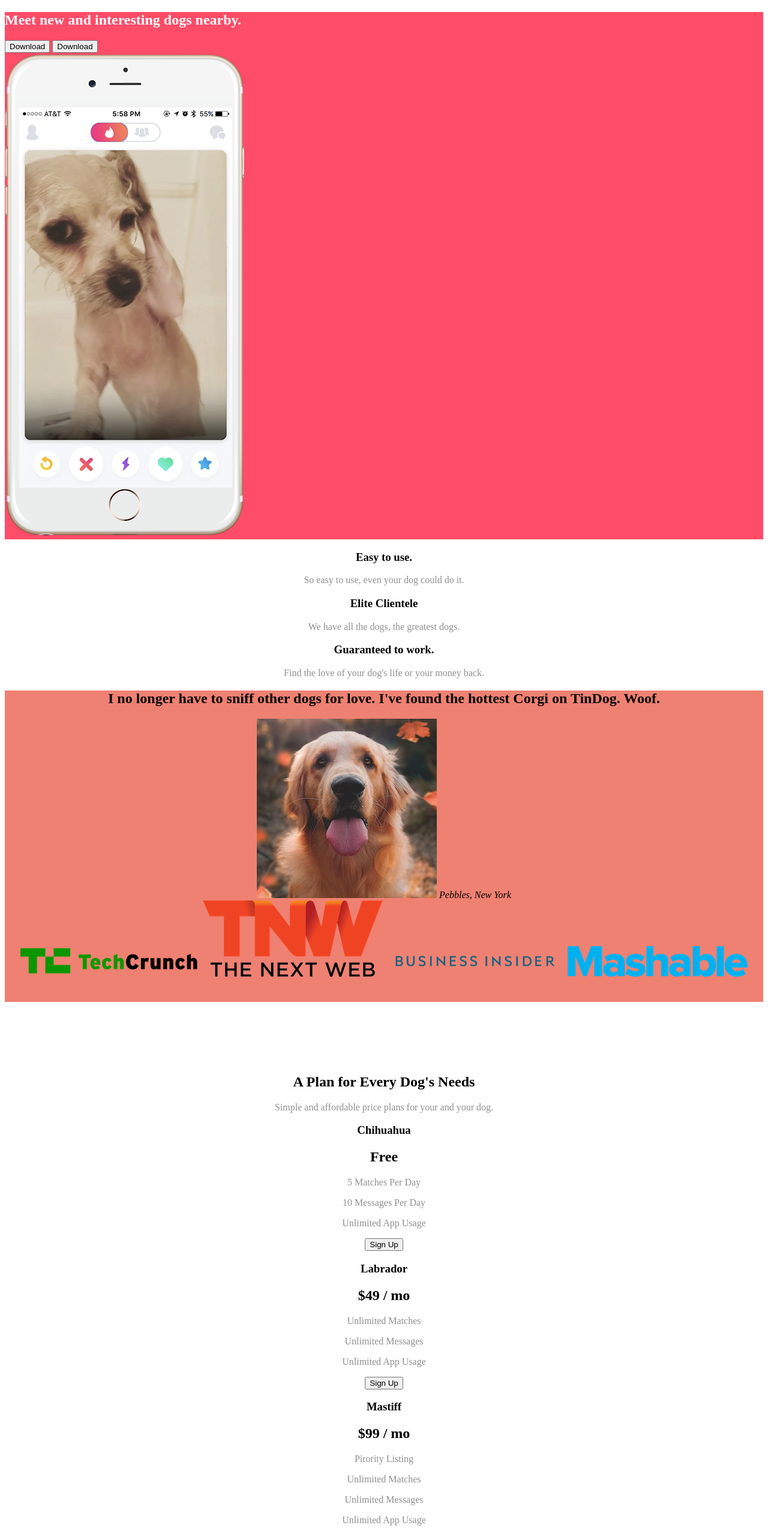
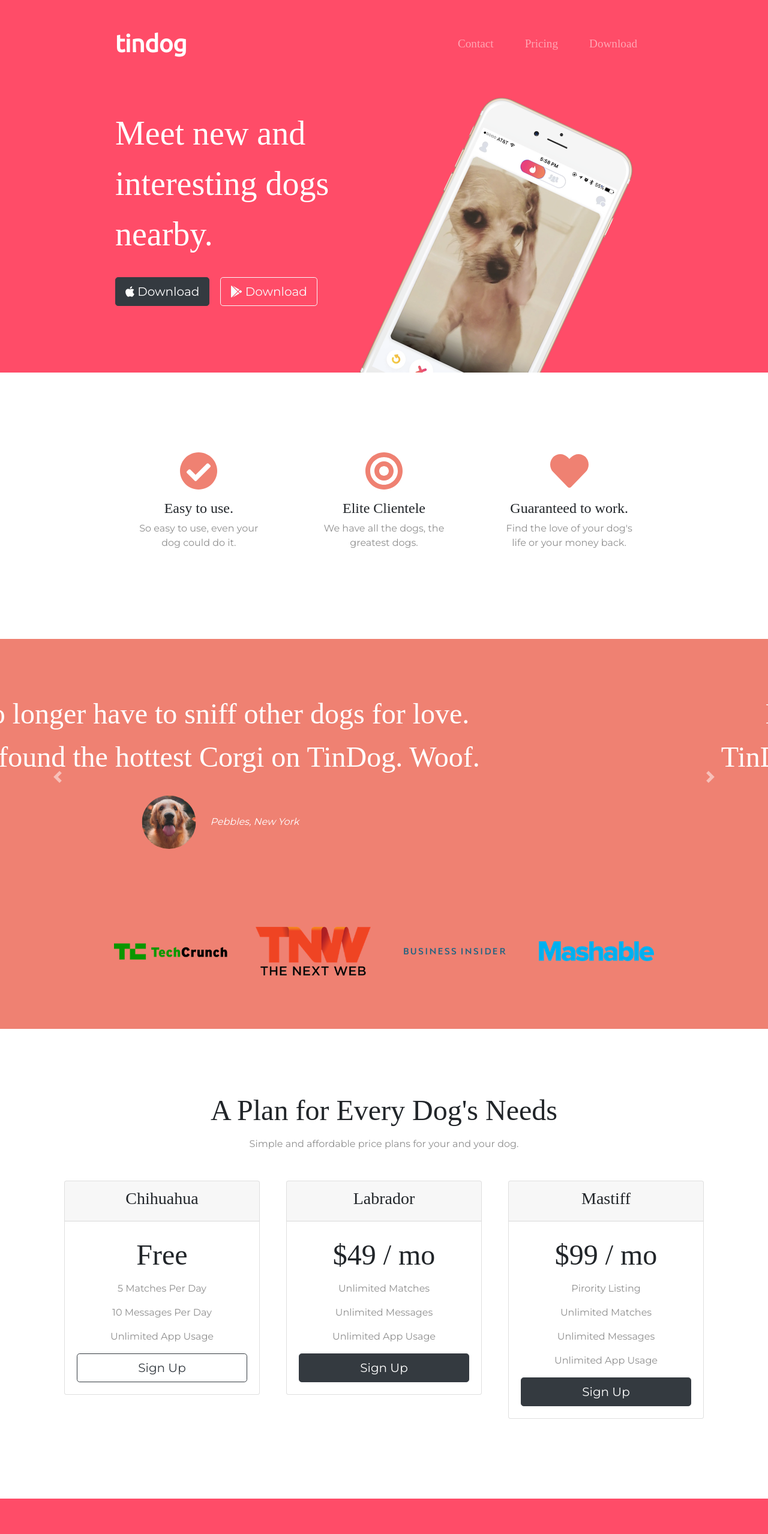
Before and after one commit to Keith1605/bootstrap, a plain HTML site: page index.html in a window 1280 px wide. Shown: the top 2557 px of the page at 60% size. Drawn offline with nearby package versions, Linux system fonts and the light colour scheme; files that its build step writes are made by us from their sources.

Commit message:
Add files via upload

```diff
--- a/index.html
+++ b/index.html
@@ -4,27 +4,65 @@
 <head>
   <meta charset="utf-8">
   <title>TinDog</title>
-  <link rel="stylesheet" href="css/styles.css">
+
+  <!-- Google Fonts -->
+  <link href="https://fonts.googleapis.com/css?family=Montserrat|Ubuntu" rel="stylesheet">
+
+  <!-- CSS Stylesheets -->
+  <link rel="stylesheet" href="https://maxcdn.bootstrapcdn.com/bootstrap/4.0.0/css/bootstrap.min.css" integrity="sha384-Gn5384xqQ1aoWXA+058RXPxPg6fy4IWvTNh0E263XmFcJlSAwiGgFAW/dAiS6JXm" crossorigin="anonymous">
+  <link rel="stylesheet" href="styles.css">
+
+  <!-- Font Awesome -->
+  <script defer src="https://use.fontawesome.com/releases/v5.0.7/js/all.js"></script>
+
+  <!-- Bootstrap Scripts -->
+  <script src="https://code.jquery.com/jquery-3.2.1.slim.min.js" integrity="sha384-KJ3o2DKtIkvYIK3UENzmM7KCkRr/rE9/Qpg6aAZGJwFDMVNA/GpGFF93hXpG5KkN" crossorigin="anonymous"></script>
+  <script src="https://cdnjs.cloudflare.com/ajax/libs/popper.js/1.12.9/umd/popper.min.js" integrity="sha384-ApNbgh9B+Y1QKtv3Rn7W3mgPxhU9K/ScQsAP7hUibX39j7fakFPskvXusvfa0b4Q" crossorigin="anonymous"></script>
+  <script src="https://maxcdn.bootstrapcdn.com/bootstrap/4.0.0/js/bootstrap.min.js" integrity="sha384-JZR6Spejh4U02d8jOt6vLEHfe/JQGiRRSQQxSfFWpi1MquVdAyjUar5+76PVCmYl" crossorigin="anonymous"></script>
 </head>
 
 <body>
-
-  <section id="title">
+<section class="colored-section" id="title">
+        <div class="container-fluid">
 
             <!-- Nav Bar -->
-
-
+            <nav class="navbar navbar-expand-lg navbar-dark">
+                <a class="navbar-brand" href="">tindog</a>
+                <button class="navbar-toggler" type="button" data-toggle="collapse" data-target="#navbarSupportedContent" aria-controls="navbarSupportedContent" aria-expanded="false" aria-label="Toggle navigation">
+          <span class="navbar-toggler-icon"></span>
+        </button>
+                <div class="collapse navbar-collapse" id="navbarSupportedContent">
+                    <ul class="navbar-nav ml-auto">
+                        <li class="nav-item">
+                            <a class="nav-link" href="#footer">Contact</a>
+                        </li>
+                        <li class="nav-item">
+                            <a class="nav-link" href="#pricing">Pricing</a>
+                        </li>
+                        <li class="nav-item">
+                            <a class="nav-link" href="#cta">Download</a>
+                        </li>
+                    </ul>
+                </div>
+            </nav>
 
 
       <!-- Title -->
 
-    <div>
-      <h1>Meet new and interesting dogs nearby.</h1>
-      <button type="button">Download</button>
-      <button type="button">Download</button>
+      <div class="row">
+
+        <div class="col-lg-6">
+          <h1 class="big-heading">Meet new and interesting dogs nearby.</h1>
+          <button type="button" class="btn btn-dark btn-lg download-button"><i class="fab fa-apple"></i> Download</button>
+          <button type="button" class="btn btn-outline-light btn-lg download-button"><i class="fab fa-google-play"></i> Download</button>
         </div>
-    <div>
-      <img src="images/iphone6.png" alt="iphone-mockup">
+
+        <div class="col-lg-6">
+          <img class="title-image" src="images/iphone6.png" alt="iphone-mockup">
+        </div>
+
+      </div>
+
     </div>
 
   </section>
@@ -32,98 +70,160 @@
 
   <!-- Features -->
 
-  <section id="features">
+  <section class="white-section" id="features">
 
-    <h3>Easy to use.</h3>
+    <div class="container-fluid">
+
+      <div class="row">
+        <div class="feature-box col-lg-4">
+          <i class="icon fas fa-check-circle fa-4x"></i>
+          <h3 class="feature-title">Easy to use.</h3>
           <p>So easy to use, even your dog could do it.</p>
+        </div>
 
-    <h3>Elite Clientele</h3>
+        <div class="feature-box col-lg-4">
+          <i class="icon fas fa-bullseye fa-4x"></i>
+          <h3 class="feature-title">Elite Clientele</h3>
           <p>We have all the dogs, the greatest dogs.</p>
+        </div>
 
-    <h3>Guaranteed to work.</h3>
+        <div class="feature-box col-lg-4">
+          <i class="icon fas fa-heart fa-4x"></i>
+          <h3 class="feature-title">Guaranteed to work.</h3>
           <p>Find the love of your dog's life or your money back.</p>
+        </div>
+      </div>
 
+
+    </div>
   </section>
 
 
   <!-- Testimonials -->
 
-  <section id="testimonials">
+  <section class="colored-section" id="testimonials">
 
-    <h2>I no longer have to sniff other dogs for love. I've found the hottest Corgi on TinDog. Woof.</h2>
-    <img src="images/dog-img.jpg" alt="dog-profile">
+    <div id="testimonial-carousel" class="carousel slide" data-ride="carousel" data-interval="5000" data-pause="hover">
+      <div class="carousel-inner">
+        <div class="carousel-item active container-fluid">
+          <h2 class="testimonial-text">I no longer have to sniff other dogs for love. I've found the hottest Corgi on TinDog. Woof.</h2>
+          <img class="testimonial-image" src="images/dog-img.jpg" alt="dog-profile">
           <em>Pebbles, New York</em>
-
-    <!-- <h2 class="testimonial-text">My dog used to be so lonely, but with TinDog's help, they've found the love of their life. I think.</h2>
+        </div>
+        <div class="carousel-item container-fluid">
+          <h2 class="testimonial-text">My dog used to be so lonely, but with TinDog's help, they've found the love of their life. I think.</h2>
           <img class="testimonial-image" src="images/lady-img.jpg" alt="lady-profile">
-    <em>Beverly, Illinois</em> -->
+          <em>Beverly, Illinois</em>
+        </div>
+      </div>
+      <a class="carousel-control-prev" href="#testimonial-carousel" role="button" data-slide="prev">
+        <span class="carousel-control-prev-icon"></span>
+      </a>
+      <a class="carousel-control-next" href="#testimonial-carousel" role="button" data-slide="next">
+        <span class="carousel-control-next-icon"></span>
+      </a>
+    </div>
 
   </section>
 
 
   <!-- Press -->
 
-  <section id="press">
-    <img src="images/techcrunch.png" alt="tc-logo">
-    <img src="images/tnw.png" alt="tnw-logo">
-    <img src="images/bizinsider.png" alt="biz-insider-logo">
-    <img src="images/mashable.png" alt="mashable-logo">
+  <section class="colored-section" id="press">
+    <img class="press-logo" src="images/techcrunch.png" alt="tc-logo">
+    <img class="press-logo" src="images/tnw.png" alt="tnw-logo">
+    <img class="press-logo" src="images/bizinsider.png" alt="biz-insider-logo">
+    <img class="press-logo" src="images/mashable.png" alt="mashable-logo">
 
   </section>
 
 
   <!-- Pricing -->
 
-  <section id="pricing">
+  <section class="white-section" id="pricing">
 
-    <h2>A Plan for Every Dog's Needs</h2>
+    <h2 class="section-heading">A Plan for Every Dog's Needs</h2>
     <p>Simple and affordable price plans for your and your dog.</p>
 
+    <div class="row">
 
+      <div class="pricing-column col-lg-4 col-md-6">
+        <div class="card">
+          <div class="card-header">
             <h3>Chihuahua</h3>
-    <h2>Free</h2>
+          </div>
+          <div class="card-body">
+            <h2 class="price-text">Free</h2>
             <p>5 Matches Per Day</p>
             <p>10 Messages Per Day</p>
             <p>Unlimited App Usage</p>
-    <button type="button">Sign Up</button>
+            <button class="btn btn-lg btn-block btn-outline-dark" type="button">Sign Up</button>
+          </div>
+        </div>
+      </div>
 
-
+      <div class="pricing-column col-lg-4 col-md-6">
+        <div class="card">
+          <div class="card-header">
             <h3>Labrador</h3>
-    <h2>$49 / mo</h2>
+          </div>
+          <div class="card-body">
+            <h2 class="price-text">$49 / mo</h2>
             <p>Unlimited Matches</p>
             <p>Unlimited Messages</p>
             <p>Unlimited App Usage</p>
-    <button type="button">Sign Up</button>
+            <button class="btn btn-lg btn-block btn-dark" type="button">Sign Up</button>
+          </div>
+        </div>
+      </div>
 
-
+      <div class="pricing-column col-lg-4 col-md-12">
+        <div class="card">
+          <div class="card-header">
             <h3>Mastiff</h3>
-    <h2>$99 / mo</h2>
+          </div>
+          <div class="card-body">
+            <h2 class="price-text">$99 / mo</h2>
             <p>Pirority Listing</p>
             <p>Unlimited Matches</p>
             <p>Unlimited Messages</p>
             <p>Unlimited App Usage</p>
-    <button type="button">Sign Up</button>
+            <button class="btn btn-lg btn-block btn-dark" type="button">Sign Up</button>
+
+          </div>
+        </div>
+      </div>
+
+
+
+    </div>
 
   </section>
 
 
   <!-- Call to Action -->
 
-  <section id="cta">
+  <section class="colored-section" id="cta">
 
-    <h3>Find the True Love of Your Dog's Life Today.</h3>
-    <button type="button">Download</button>
-    <button type="button">Download</button>
+    <div class="container-fluid">
 
+      <h3 class="big-heading">Find the True Love of Your Dog's Life Today.</h3>
+      <button class="download-button btn btn-lg btn-dark" type="button"><i class="fab fa-apple"></i> Download</button>
+      <button class="download-button btn btn-lg brn-light" type="button"><i class="fab fa-google-play"></i> Download</button>
+    </div>
   </section>
 
 
   <!-- Footer -->
 
-  <footer id="footer">
-
+  <footer class="white-section" id="footer">
+    <div class="container-fluid">
+      <i class="social-icon fab fa-facebook-f"></i>
+      <i class="social-icon fab fa-twitter"></i>
+      <i class="social-icon fab fa-instagram"></i>
+      <i class="social-icon fas fa-envelope"></i>
       <p>© Copyright 2018 TinDog</p>
-
+    </div>
   </footer>
 
 
--- a/styles.css
+++ b/styles.css
@@ -1,5 +1,4 @@
-
-body {
+body{
   font-family: "Montserrat";
   text-align: center;
 }
@@ -85,7 +84,7 @@ p {
 
 .title-image {
   width: 60%;
-  transform: rotate(??deg);
+  transform: rotate(25deg);
   position: absolute;
   right: 30%;
 }
@@ -102,6 +101,7 @@ p {
 
 .feature-box {
   padding: 4.5%;
+
 }
 
 .icon {
```
Lines whose indentation alone changed are shown as unchanged.
